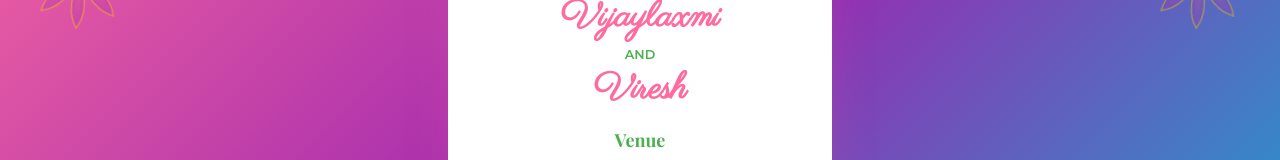
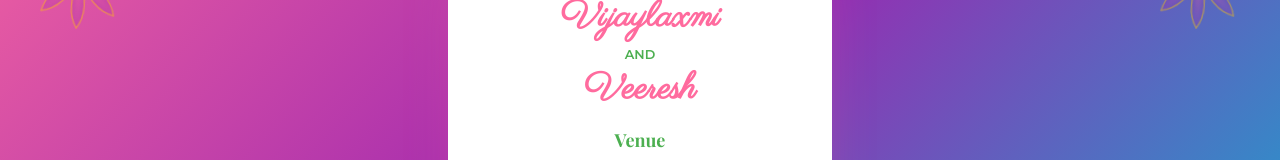
Before and after one commit to renukachichkote/engagement-invitation, a React (Create React App) app: page / in a window 1280 px wide. Shown: the part 274-434 px from the top of the page. Built offline with nearby package versions, Linux system fonts and the light colour scheme.

Commit message:
name update

```diff
--- a/src/App.js
+++ b/src/App.js
@@ -220,7 +220,7 @@ const EngagementInvitation = () => {
                   animationDelay: "0.8s",
                 }}
               >
-                Viresh
+                Veeresh
               </p>
             </div>
 
```
